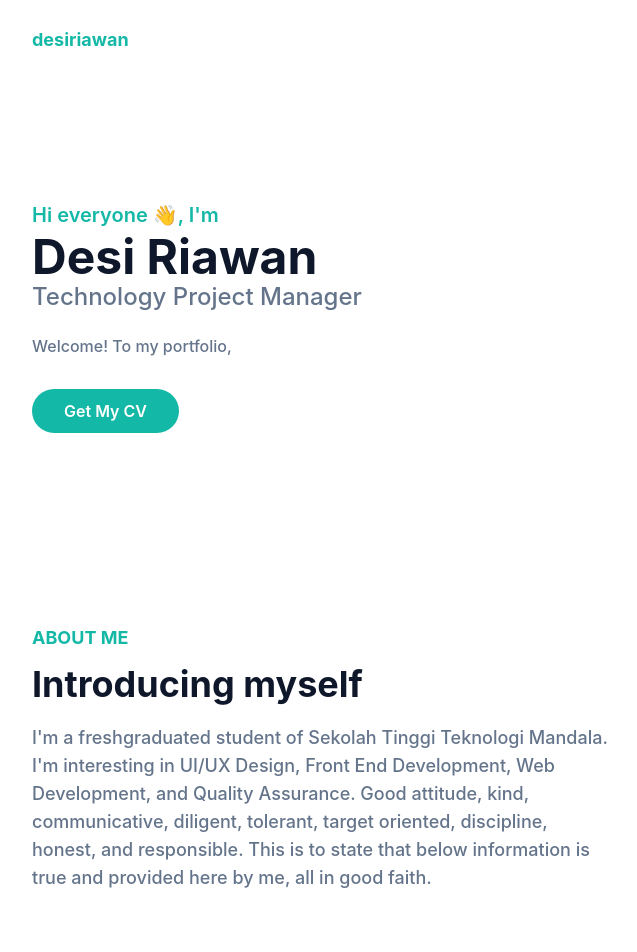
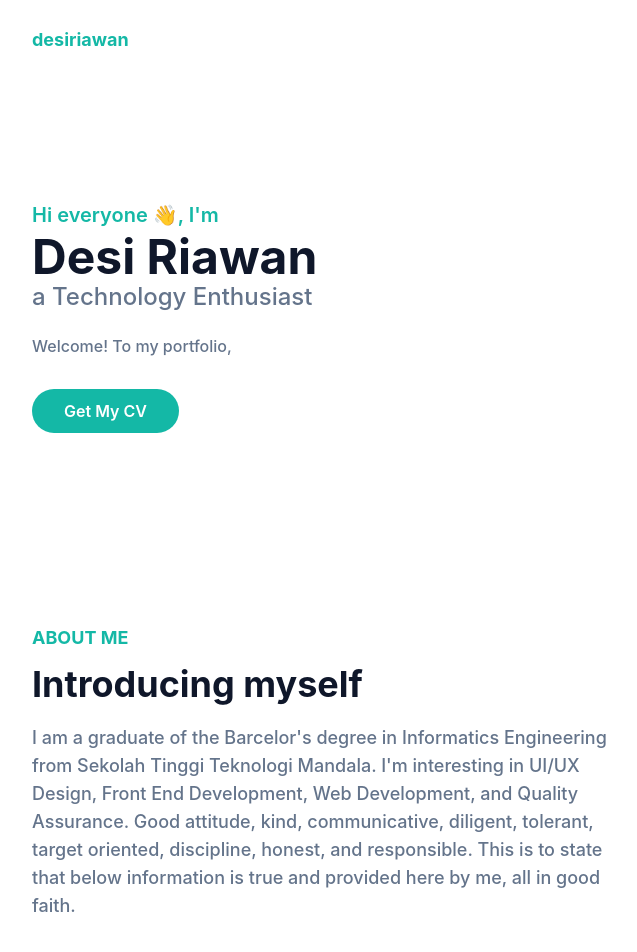
Before and after one commit to desiriawan/desi-portfolio.github.io, a website: page index.html in a window 1280 px wide. Shown: the top 952 px of the page, 0-637 px from the left. Drawn offline with Linux system fonts and the light colour scheme.

Commit message:
Update index.html

```diff
--- a/index.html
+++ b/index.html
@@ -78,10 +78,10 @@
         <div class="flex flex-wrap">
           <div class="w-full self-center px-4 lg:w-1/2">
             <h1 class="text-base font-semibold text-primary md:text-xl">Hi everyone 👋, I'm <span class="mt-1 block text-4xl font-bold text-dark dark:text-white lg:text-5xl">Desi Riawan</span></h1>
-            <h2 class="mb-5 text-lg font-medium text-secondary lg:text-2xl dark:text-white">Technology Project Manager</h2>
+            <h2 class="mb-5 text-lg font-medium text-secondary lg:text-2xl dark:text-white">a Technology Enthusiast</h2>
             <p class="mb-10 font-medium leading-relaxed text-secondary">Welcome! To my portfolio,  <span class="font-bold text-dark dark:text-white"></span></p>
 
-            <a href="https://drive.google.com/file/d/1yNY_X92fiEMDWoPi_jrfGFp-0IetNTdq/view?usp=sharing" class="rounded-full bg-primary py-3 px-8 text-base font-semibold text-white transition duration-300 ease-in-out hover:opacity-80 hover:shadow-lg">Get My CV</a>
+            <a href="https://drive.google.com/file/d/1efS6NZjaXn0Lo8uewqbSAJpzyr6jFXiY/view?usp=sharing" class="rounded-full bg-primary py-3 px-8 text-base font-semibold text-white transition duration-300 ease-in-out hover:opacity-80 hover:shadow-lg">Get My CV</a>
           </div>
           <div class="w-full self-end px-4 lg:w-1/2">
             <div class="relative mt-10 lg:right-0 lg:mt-9">
@@ -109,7 +109,7 @@
           <div class="mb-10 w-full px-4 lg:w-1/2">
             <h2 class="mb-3 text-lg font-bold uppercase text-primary">About Me</h2>
             <h3 class="mb-5 max-w-md text-3xl font-bold text-dark dark:text-white lg:text-4xl">Introducing myself</h3>
-            <p class="max-w-xl text-base font-medium text-secondary lg:text-lg"> I'm a freshgraduated student of Sekolah Tinggi Teknologi Mandala. I'm interesting in UI/UX Design, Front End Development, Web Development, and Quality Assurance. Good attitude, kind, communicative, diligent, tolerant, target
+            <p class="max-w-xl text-base font-medium text-secondary lg:text-lg"> I am a graduate of the Barcelor's degree in Informatics Engineering from Sekolah Tinggi Teknologi Mandala. I'm interesting in UI/UX Design, Front End Development, Web Development, and Quality Assurance. Good attitude, kind, communicative, diligent, tolerant, target
               oriented, discipline, honest, and responsible. This is to state that below information is true and provided here by me, all in good faith.</p>
           </div>
           <div class="w-full px-4 lg:w-1/2">
```
